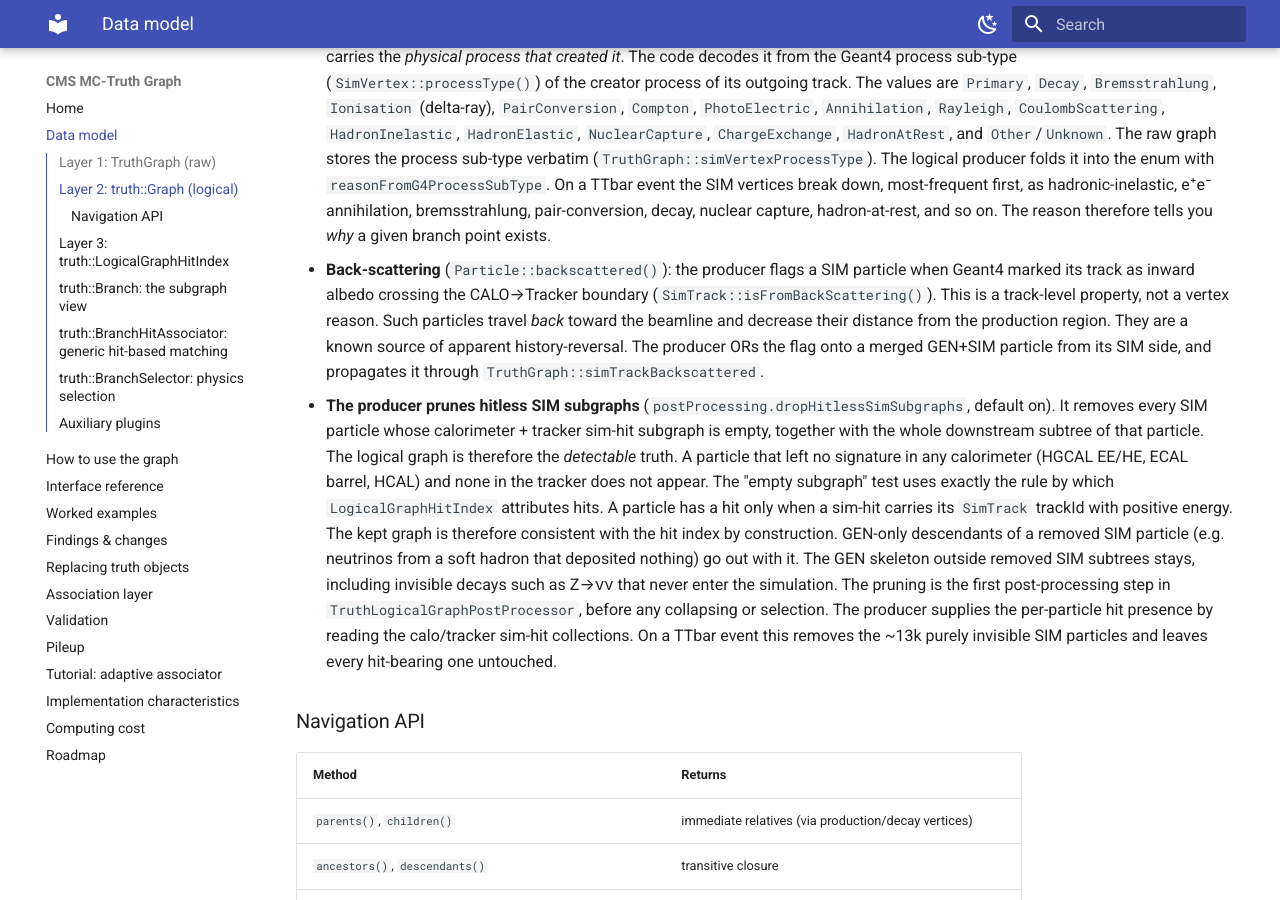
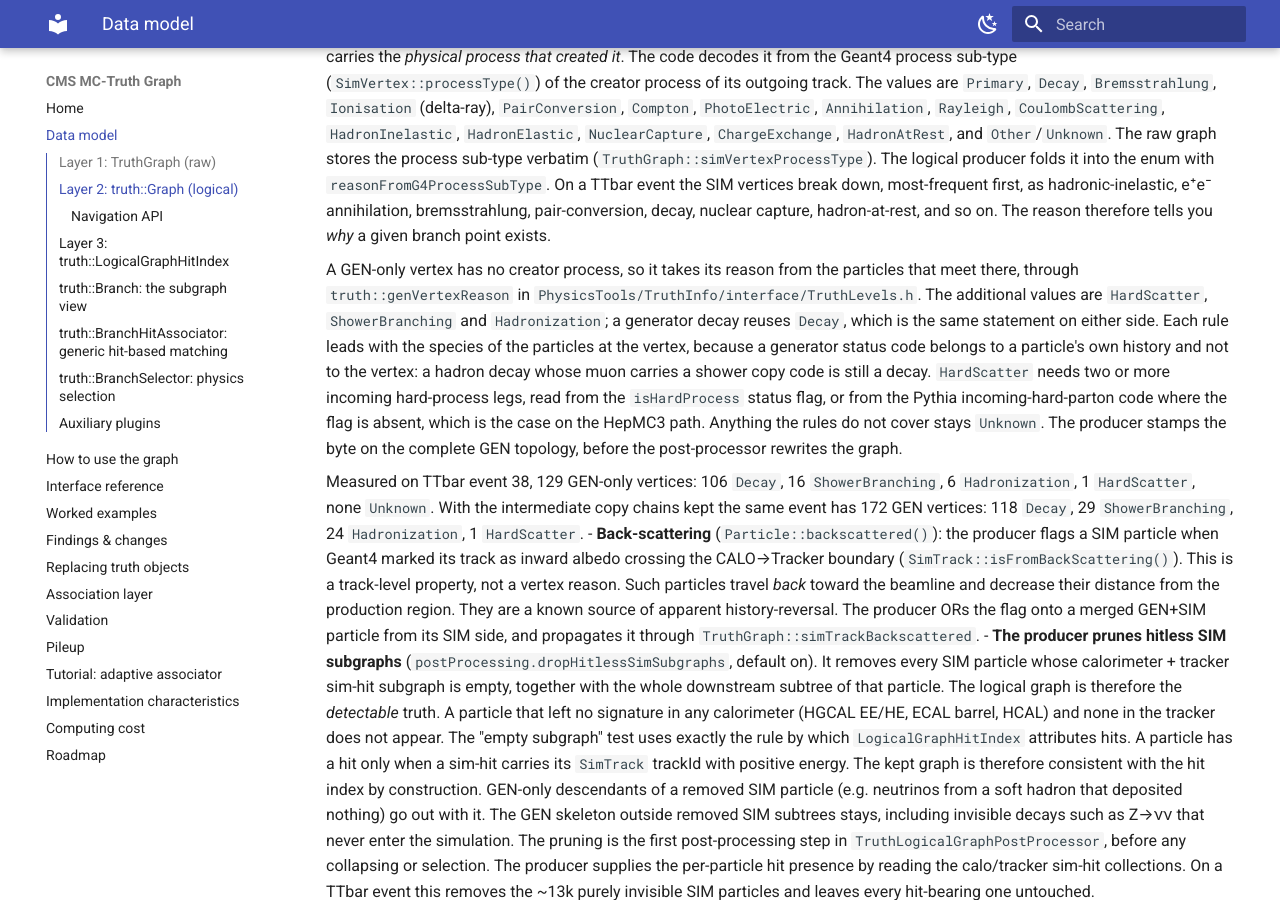
Before and after one commit to felicepantaleo/cms-truth-docs, an MkDocs documentation site: the page built from docs/data-model.md, in a window 1280 px wide and 900 px high, scrolled down 1375 px. Built offline with MkDocs 1.6.1 and Material for MkDocs 9.7.7, drawn with Linux system fonts in a browser that asks for light colours.

Commit message:
data model: a GEN vertex carries a reason

```diff
--- a/docs/data-model.md
+++ b/docs/data-model.md
@@ -69,6 +69,25 @@ user-facing **bipartite Particle ↔ Vertex** graph from the raw graph.
   break down, most-frequent first, as hadronic-inelastic, e⁺e⁻ annihilation,
   bremsstrahlung, pair-conversion, decay, nuclear capture, hadron-at-rest, and so
   on. The reason therefore tells you *why* a given branch point exists.
+
+    A GEN-only vertex has no creator process, so it takes its reason from the
+    particles that meet there, through `truth::genVertexReason` in
+    `PhysicsTools/TruthInfo/interface/TruthLevels.h`. The additional values are
+    `HardScatter`, `ShowerBranching` and `Hadronization`; a generator decay reuses
+    `Decay`, which is the same statement on either side. Each rule leads with the
+    species of the particles at the vertex, because a generator status code
+    belongs to a particle's own history and not to the vertex: a hadron decay
+    whose muon carries a shower copy code is still a decay. `HardScatter` needs
+    two or more incoming hard-process legs, read from the `isHardProcess` status
+    flag, or from the Pythia incoming-hard-parton code where the flag is absent,
+    which is the case on the HepMC3 path. Anything the rules do not cover stays
+    `Unknown`. The producer stamps the byte on the complete GEN topology, before
+    the post-processor rewrites the graph.
+
+    Measured on TTbar event 38, 129 GEN-only vertices: 106 `Decay`, 16
+    `ShowerBranching`, 6 `Hadronization`, 1 `HardScatter`, none `Unknown`. With
+    the intermediate copy chains kept the same event has 172 GEN vertices: 118
+    `Decay`, 29 `ShowerBranching`, 24 `Hadronization`, 1 `HardScatter`.
 - **Back-scattering** (`Particle::backscattered()`): the producer flags a SIM
   particle when Geant4 marked its track as inward albedo crossing the
   CALO→Tracker boundary (`SimTrack::isFromBackScattering()`). This is a
```
